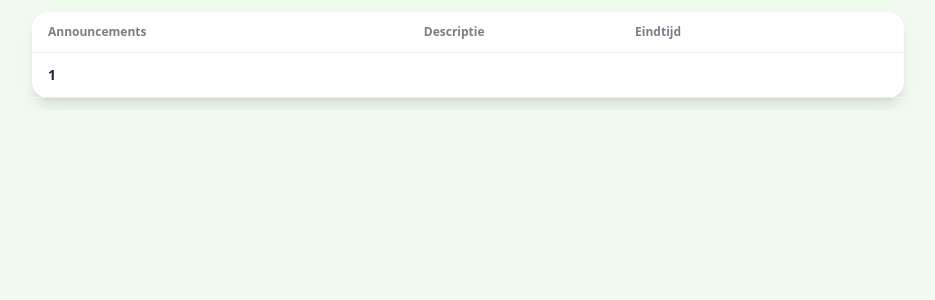
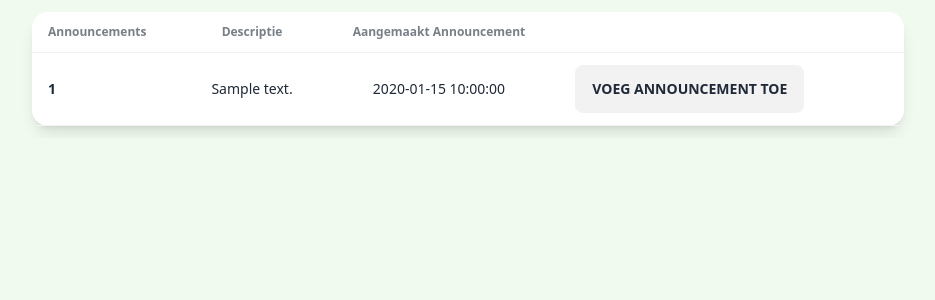
Before and after one commit to vichoutmeyerszp/end-year-project, a PHP site: page /announcement.php in a window 1280 px wide. Shown: the part 64-364 px from the top of the page, without its empty margins (172-1107 px from the left). Run offline with PHP 8.4, Linux system fonts and the light colour scheme; the visitor is signed in with stand-in values (Sample User, id 1); tables that the repository leaves empty or names only in its code hold one stand-in row (values such as "Sample post"); data that the repository does not hold is empty; some libraries are stand-ins or nearby versions.

Commit message:
Update Layout

```diff
--- a/src/announcement.php
+++ b/src/announcement.php
@@ -24,39 +24,65 @@ if(!(isset($_SESSION['login']))) {
                 <tr>
                     <th>Announcements</th>
                     <th class="text-center">Descriptie</th>
-                    <th class="text-center">Eindtijd</th>
+                    <th class="text-center">Aangemaakt Announcement</th>
                     <th></th>
                     <th></th>
                 </tr>
             </thead>
             <tbody>
                 <?php
-                    foreach (getAnnouncements($mysqli) as $row) {
+                    foreach(getAnnouncements($mysqli) as $row) {
                         echo "
                         <tr>
                             <td>
                                 <div class='flex items-center space-x-3'>
-                                    <div class='font-bold'>".$row['Announcementid']."</div>
-                                    <div class='text-sm opacity-50'>".$row['voornaam']." ".$row['naam']."</div>
-                                    </div>
+                                   <div class='font-bold'>".$row['Announcementid']."</div>
                                 </div>
                             </td>
                             <td class='text-center'>";
 
-                            $row['AnnouncementText'];
+                            echo $row['AnnouncementText'];
 
                             echo "</td>
-                            <td class='text-center'>".$row['EndTime']."</td>
-                            <th class='text-center'>
-                            </th>
+                            <td class='text-center'>".$row['StartTime']."</td>
                             <td>";
-                            if($row["admin == 1"]){
-                             echo "<a href='verwijderUitFavorieten.php?product=".$row['productid']."'><button class='btn btn-sm btn-circle btn-ghost'>✕</button>";
+                            if(checkIfAdmin($mysqli, $_SESSION["login"])){
+                             echo "<a href='announcementVerwijderen.php?announcement=".$row['Announcementid']."'><button class='btn btn-sm btn-circle btn-ghost'>✕</button>";
                             };
                             "</td>
                         </tr>
                         ";
                     }
+                    echo'
+
+                         <button class="btn  hover:bg-[#000048] text-center" onclick="my_modal_1.showModal()">Voeg announcement Toe</button>
+                         <dialog id="my_modal_1" class="modal">
+                             <div class="modal-box">
+                                 <h3 class="font-bold text-lg">Geef hier je announcement hier</h3>
+                                 <form class="form-control" method="post" action="announcement.php">
+                                    <textarea class="textarea textarea-bordered h-24  text-black bg-white" name="announcement"></textarea>
+                                         <div class="modal-action">
+                                             <form method="post">
+                                                 <input type="submit" value="submit" name="toevoegen"  class="btn btn-ghost text-black hover:text-white hover:bg-black">
+                                                 <button class="btn">Cancel</button>';
+                                                 if (isset($_POST["toevoegen"])) {
+                                                    $Announcement = $_POST["announcement"];
+                                                    $gemaakteTijdstip = date("Y-m-d H:i:s");
+
+                                                    if(addAnnouncement($mysqli, $Announcement, $gemaakteTijdstip )) {
+                                                        header('location: announcement.php');
+                                                    }
+                                                }
+                                            ;
+
+                                            '</form>
+                                         </div>
+                                    </div>
+                             </div>
+                        </dialog>
+                        </div>
+                        </div>';
+
                 ?>
             </tbody>
         </table>
```
